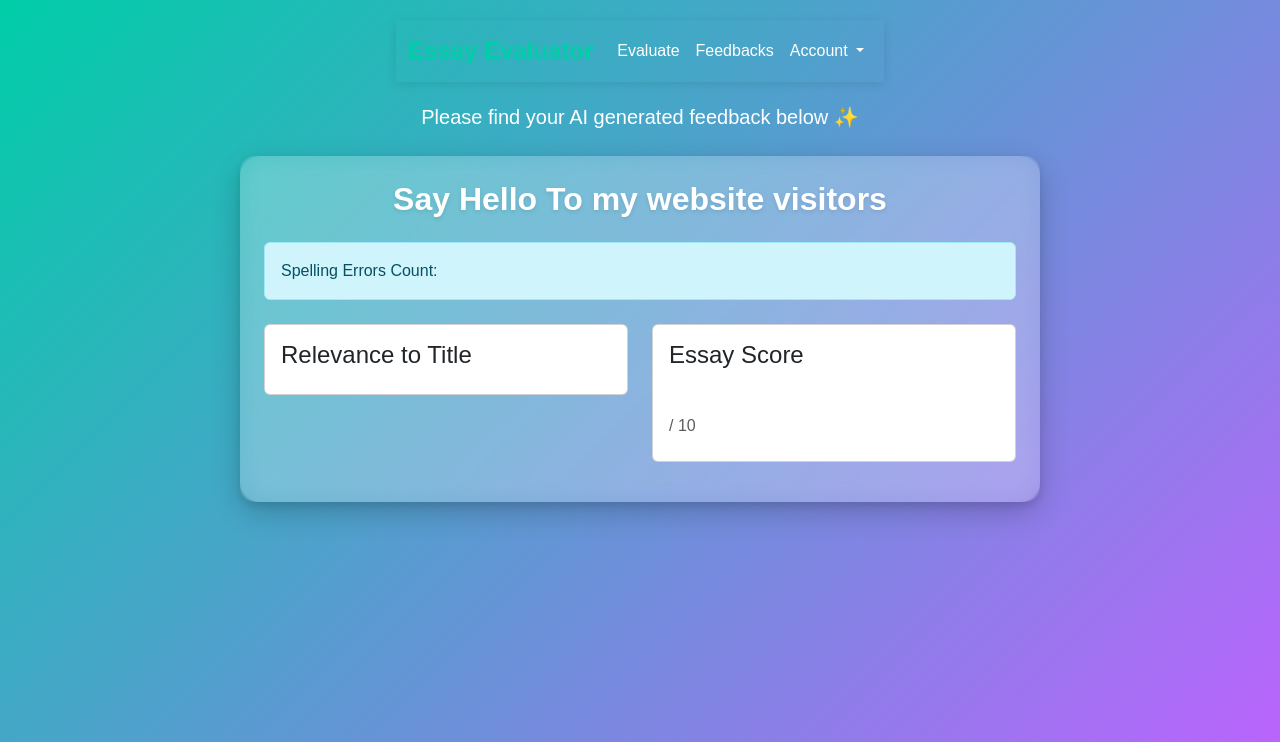
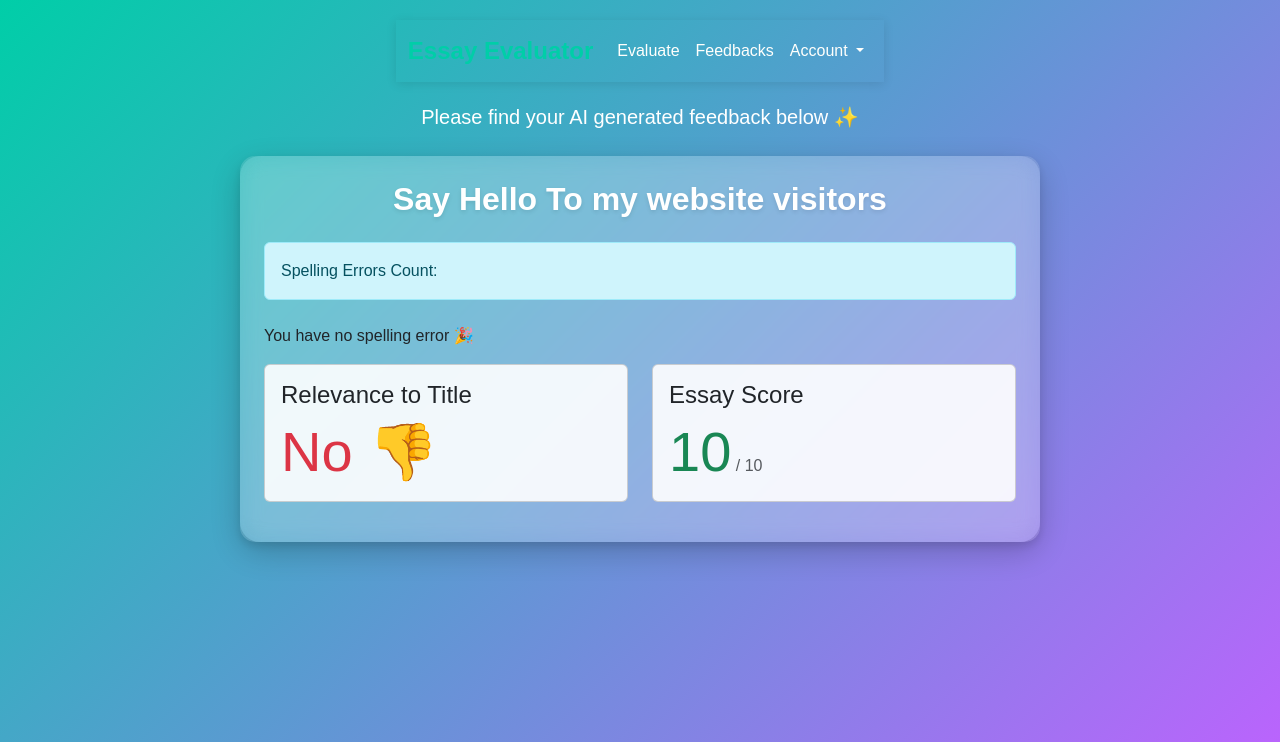
Before and after one commit to vbsanjay/essay-evaluator, a Django app: template feedback/templates/feedback/essay_feedback.html in a window 1280 px wide. Shown: the top 742 px of the page. Run offline with Django 5.2, Linux system fonts and the light colour scheme; data comes from the database, SQL or seed files in the repository; tables that the repository leaves empty hold one stand-in row (values such as "Sample post"); the template is opened without the code that fills it: values that come from a table or form of the project are taken from there, most other values are stand-ins (such as "Sample title", 1, 10 or a date in 2020); parts of the project's set-up code (start-up, migrations or seed data) failed here and were passed over.

Commit message:
feedback page working good now.

```diff
--- a/feedback/templates/feedback/essay_feedback.html
+++ b/feedback/templates/feedback/essay_feedback.html
@@ -9,33 +9,35 @@
         <h2 class="card-title text-center text-white fw-bold mb-4">{{ essay.title }}</h2>
         <div class="card-body">
             <div class="alert alert-info mb-4">
-                Spelling Errors Count: {{ feedback.spelling_errors_count }}
+                Spelling Errors Count: <strong>{{ spelling_errors_count }}</strong>
             </div>
 
-            {% if feedback.spelling_errors %}
-            <div class="mb-4">
+            {% if spelling_error %}
+            <div class="mb-4 text-white">
                 <h4>Spelling Errors:</h4>
                 <div class="table-responsive">
-                    <table class="table table-striped table-hover">
+                    <table class="table table-borderless table-striped table-hover table-rounded">
                         <thead>
-                            <tr>
+                            <tr class="custom-table-heading">
                                 <th>Word</th>
-                                <th>Start</th>
-                                <th>End</th>
+                                <th>Start Index</th>
+                                <th>End Index</th>
                             </tr>
                         </thead>
                         <tbody>
-                            {% for error in feedback.spelling_errors %}
+                            {% for error in spelling_error %}
                             <tr>
                                 <td>{{ error.word }}</td>
-                                <td>{{ error.start_index }}</td>
-                                <td>{{ error.end_index }}</td>
+                                <td>{{ error.start }}</td>
+                                <td>{{ error.end }}</td>
                             </tr>
                             {% endfor %}
                         </tbody>
                     </table>
                 </div>
             </div>
+            {% else %}
+            <p> You have no spelling error 🎉</p>
             {% endif %}
 
             <div class="row">
@@ -43,7 +45,13 @@
                     <div class="card">
                         <div class="card-body">
                             <h4 class="card-title">Relevance to Title</h4>
-                            <p class="card-text">{{ feedback.related_to_title }}</p>
+                            <p class="card-text">
+                                {% if content_relevance %}
+                                <span class="display-4 text-success"> Yes 👍 </span>
+                                {% else %}
+                                <span class="display-4 text-danger"> No 👎 </span>
+                                {% endif %}
+                            </p>
                         </div>
                     </div>
                 </div>
@@ -52,7 +60,11 @@
                         <div class="card-body">
                             <h4 class="card-title">Essay Score</h4>
                             <p class="card-text">
-                                <span class="display-4 text-success">{{ feedback.essay_score }}</span>
+                                {% if score > 5 %}
+                                <span class="display-4 text-success">{{ score }}</span>
+                                {% else %}
+                                <span class="display-4 text-danger">{{ score }}</span>
+                                {% endif %}
                                 <span class="text-muted">/ 10</span>
                             </p>
                         </div>
@@ -69,11 +81,20 @@
         min-height: 100vh;
     }
 
+    .custom-table-heading{
+        background: linear-gradient(135deg, #00cea8 0%, #bf61ff 100%);
+        color: azure;
+    }
+
     .box {
         background-color: rgba(255, 255, 255, 0.1);
         backdrop-filter: blur(10px);
         box-shadow: 0 4px 10px rgba(0, 0, 0, 0.1);
         border-radius: 15px; /* Rounded corners for the box */
+    }
+
+    .card {
+    background-color: rgba(255, 255, 255, 0.9); /* White with 80% opacity */
     }
 
     .card-title.text-white {
@@ -84,8 +105,17 @@
         max-height: 300px;
         overflow-y: auto;
     }
+
     .container {
         padding: 0; /* Remove padding from the container */
     }
+
+    .table-rounded {
+        border-radius: 10px;
+        overflow: hidden;
+    }
+
+
+
 </style>
 {% endblock %}
```
